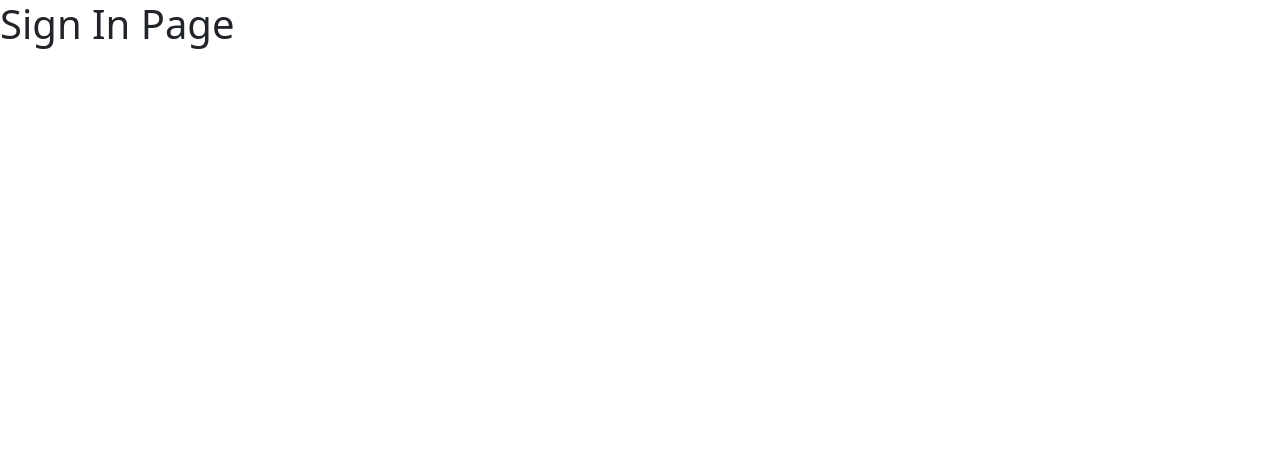
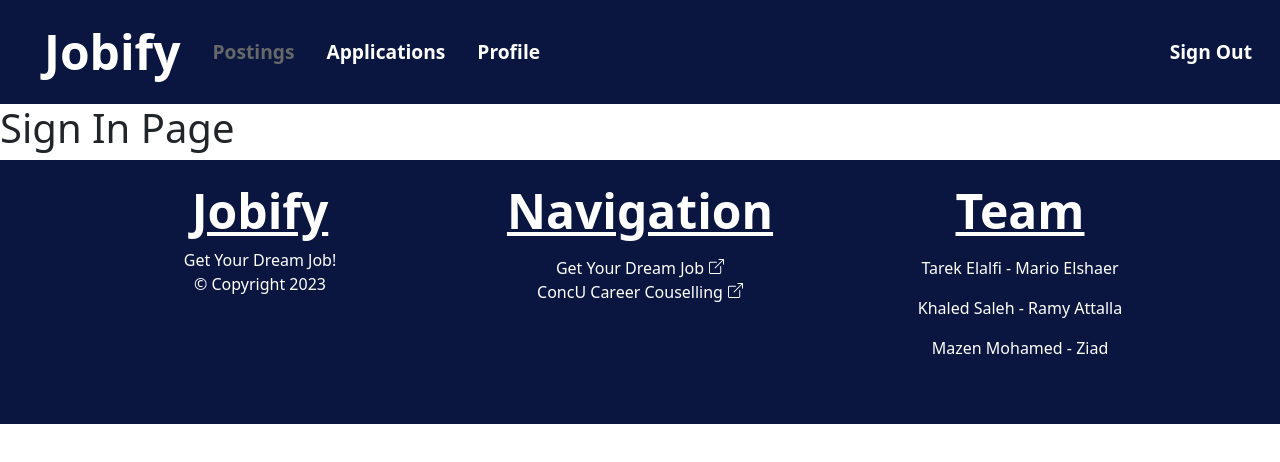
Before and after one commit to ramy-att/trivial-soen341project2023, a React (Create React App) app in the folder client/: page /signin in a window 1280 px wide. Shown: the top 462 px of the page. Built offline with nearby package versions, Linux system fonts and the light colour scheme.

Commit message:
Add Footer, Navbar, Install Bootstrap icons

```diff
--- a/client/src/App.js
+++ b/client/src/App.js
@@ -2,16 +2,28 @@ import React from "react";
 import { Route } from "react-router-dom";
 import HomePage from "./pages/HomePage";
 import SignIn from "./pages/SignIn";
+import OurNav from "./components/NavBar/OurNav";
+import Footer from "./components/Footer/Footer";
+
+/**
+ * TODO:
+ * 1- Include Navbar and Footer on all pages
+ * 2- Make sure all pages are well layed out
+ * 3- Pass correct Navbar type
+ * 4- Include Routes for all pages
+ * */
 
 const App = () => {
   return (
     <div className="App">
+      <OurNav type="student" />
       <Route path="/welcome">
         <HomePage />
       </Route>
       <Route path="/signin">
         <SignIn />
       </Route>
+      <Footer />
     </div>
   );
 };
--- /dev/null
+++ b/client/src/components/Footer/Footer.css
@@ -0,0 +1,30 @@
+.footer {
+  text-align: center;
+  padding-top: 2rem;
+  padding-bottom: 2rem;
+  padding-right: 1rem;
+  padding-left: 1rem;
+  background-color: #0a1640;
+  color: white;
+}
+.footer h1 {
+  margin-top: -10px;
+  text-decoration: underline;
+  font-weight: bold;
+  font-size: 3rem;
+}
+.footerSection {
+  margin-top: 1rem;
+}
+.footerCol {
+  margin: 0 1rem 2rem 1rem;
+}
+.footer a {
+  font-size: 1rem;
+  color: var(--light-gray);
+  text-decoration: none;
+}
+.footer a:hover {
+  color: var(--blue-gray-02);
+  text-decoration: none;
+}
--- /dev/null
+++ b/client/src/components/Footer/Footer.js
@@ -0,0 +1,69 @@
+import Col from "react-bootstrap/Col";
+import Row from "react-bootstrap/Row";
+import { BoxArrowUpRight } from "react-bootstrap-icons";
+import Container from "react-bootstrap/Container";
+import "./Footer.css";
+
+const Footer = () => {
+  return (
+    <div className="footer">
+      <Container>
+        <Row>
+          <Col md={4}>
+            <div className="footerCol">
+              <h1>Jobify</h1>
+              <div>
+                <span className="slogan">Get Your Dream Job!</span>
+                <p className="footerLeft">
+                  <span className="copyRight">© Copyright 2023</span>
+                </p>
+              </div>
+            </div>
+          </Col>
+          <Col md={4}>
+            <div className="footerCol">
+              <h1>Navigation</h1>
+              <div className="footerSection">
+                <a
+                  target="_blank"
+                  rel="noreferrer"
+                  href="https://online.hbs.edu/blog/post/how-to-land-your-dream-job"
+                >
+                  Get Your Dream Job
+                  <BoxArrowUpRight
+                    style={{ marginBottom: "5px", marginLeft: "5px" }}
+                    size={15}
+                  />
+                </a>
+                <br />
+                <a
+                  target="_blank"
+                  rel="noreferrer"
+                  href="https://www.concordia.ca/students/success/career-planning/career-counselling.html"
+                >
+                  ConcU Career Couselling
+                  <BoxArrowUpRight
+                    style={{ marginBottom: "5px", marginLeft: "5px" }}
+                    size={15}
+                  />
+                </a>
+                <br />
+              </div>
+            </div>
+          </Col>
+          <Col md={4}>
+            <div className="footerCol">
+              <h1>Team</h1>
+              <div className="footerSection">
+                <p>Tarek Elalfi - Mario Elshaer</p>
+                <p>Khaled Saleh - Ramy Attalla</p>
+                <p>Mazen Mohamed - Ziad</p>
+              </div>
+            </div>
+          </Col>
+        </Row>
+      </Container>
+    </div>
+  );
+};
+export default Footer;
--- /dev/null
+++ b/client/src/components/NavBar/OurNav.css
@@ -0,0 +1,49 @@
+.highlighted {
+  color: #666769 !important;
+}
+.navbar {
+  background-color: #0a1640 !important;
+}
+.ourNav {
+  background-color: #0a1640;
+  padding: 1rem !important;
+}
+.navbar-collapse {
+  background-color: #0a1640 !important;
+}
+.ourNav a {
+  color: white;
+  text-decoration: none;
+  font-size: larger;
+  font-weight: bold;
+  margin: 0 1rem 0 1rem;
+}
+.ourNav a:hover {
+  color: #5f9ac6 !important;
+}
+.navLeft {
+  /* gap: 30%; */
+  width: fit-content;
+}
+.logo {
+  font-size: 3rem !important;
+  margin-right: 3rem;
+}
+.navbar-toggler {
+  background-color: white !important;
+}
+.sign-out {
+  background-color: transparent !important;
+  border: none !important;
+  text-align: left !important;
+  padding: 0 0 0 16px !important;
+  font-size: larger !important;
+  font-weight: bold !important;
+}
+.sign-out:hover {
+  background-color: transparent !important;
+  color: #5f9ac6 !important;
+}
+.sign-out:hover:active {
+  color: red;
+}
--- /dev/null
+++ b/client/src/components/NavBar/OurNav.js
@@ -0,0 +1,88 @@
+import React from "react";
+import Container from "react-bootstrap/Container";
+import Button from "react-bootstrap/Button";
+import Nav from "react-bootstrap/Nav";
+import Navbar from "react-bootstrap/Navbar";
+import { NavLink } from "react-router-dom";
+import { useState } from "react";
+import "./OurNav.css";
+
+const OurNav = (props) => {
+  const { type = "student" | "employer" | "admin" | "nonAuth" } = props;
+  const [toggled, setToggled] = useState(false);
+
+  const signOut = () => {
+    // TODO: Implement Later
+  };
+
+  return (
+    <Navbar
+      onToggle={() => setToggled(!toggled)}
+      collapseOnSelect
+      expand="md"
+      className="ourNav"
+    >
+      <Container fluid>
+        <NavLink className="logo" exact to="/signin">
+          Jobify
+        </NavLink>
+        <Navbar.Toggle aria-controls="responsive-navbar-nav" />
+        <Navbar.Collapse id="responsive-navbar-nav">
+          {type === "student" ? (
+            <Nav className="me-auto navLeft">
+              <NavLink exact to="/signin" activeClassName="highlighted">
+                Postings
+              </NavLink>
+              <NavLink exact to="/" activeClassName="highlighted">
+                Applications
+              </NavLink>
+              <NavLink exact to="/" activeClassName="highlighted">
+                Profile
+              </NavLink>
+            </Nav>
+          ) : type === "employer" ? (
+            <Nav className="me-auto navLeft">
+              <NavLink exact to="/signin" activeClassName="highlighted">
+                Postings
+              </NavLink>
+              <NavLink exact to="/" activeClassName="highlighted">
+                Profile
+              </NavLink>
+            </Nav>
+          ) : type === "admin" ? (
+            <Nav className="me-auto navLeft">
+              <NavLink exact to="/signin" activeClassName="highlighted">
+                Applications
+              </NavLink>
+              <NavLink exact to="/signin" activeClassName="highlighted">
+                Postings
+              </NavLink>
+              <NavLink exact to="/" activeClassName="highlighted">
+                Profiles
+              </NavLink>
+            </Nav>
+          ) : type === "nonAuth" ? (
+            <Nav className="me-auto navLeft"></Nav>
+          ) : null}
+          <Nav>
+            {type !== "nonAuth" ? (
+              <Button className="sign-out" onClick={signOut}>
+                Sign Out
+              </Button>
+            ) : (
+              <>
+                <NavLink exact to="/" activeClassName="highlighted">
+                  Sign In
+                </NavLink>
+                <NavLink exact to="/" activeClassName="highlighted">
+                  Sign Out
+                </NavLink>
+              </>
+            )}
+          </Nav>
+        </Navbar.Collapse>
+      </Container>
+    </Navbar>
+  );
+};
+export default OurNav;
--- a/package.json
+++ b/package.json
@@ -14,6 +14,7 @@
     "bootstrap": "^5.2.3",
     "express": "^4.18.2",
     "mongoose": "^6.8.3",
-    "react-bootstrap": "^2.7.0"
+    "react-bootstrap": "^2.7.0",
+    "react-bootstrap-icons": "^1.10.2"
   }
 }
```
Also changed, not shown: 1 other file (tests, documents, lock files or other folders).
